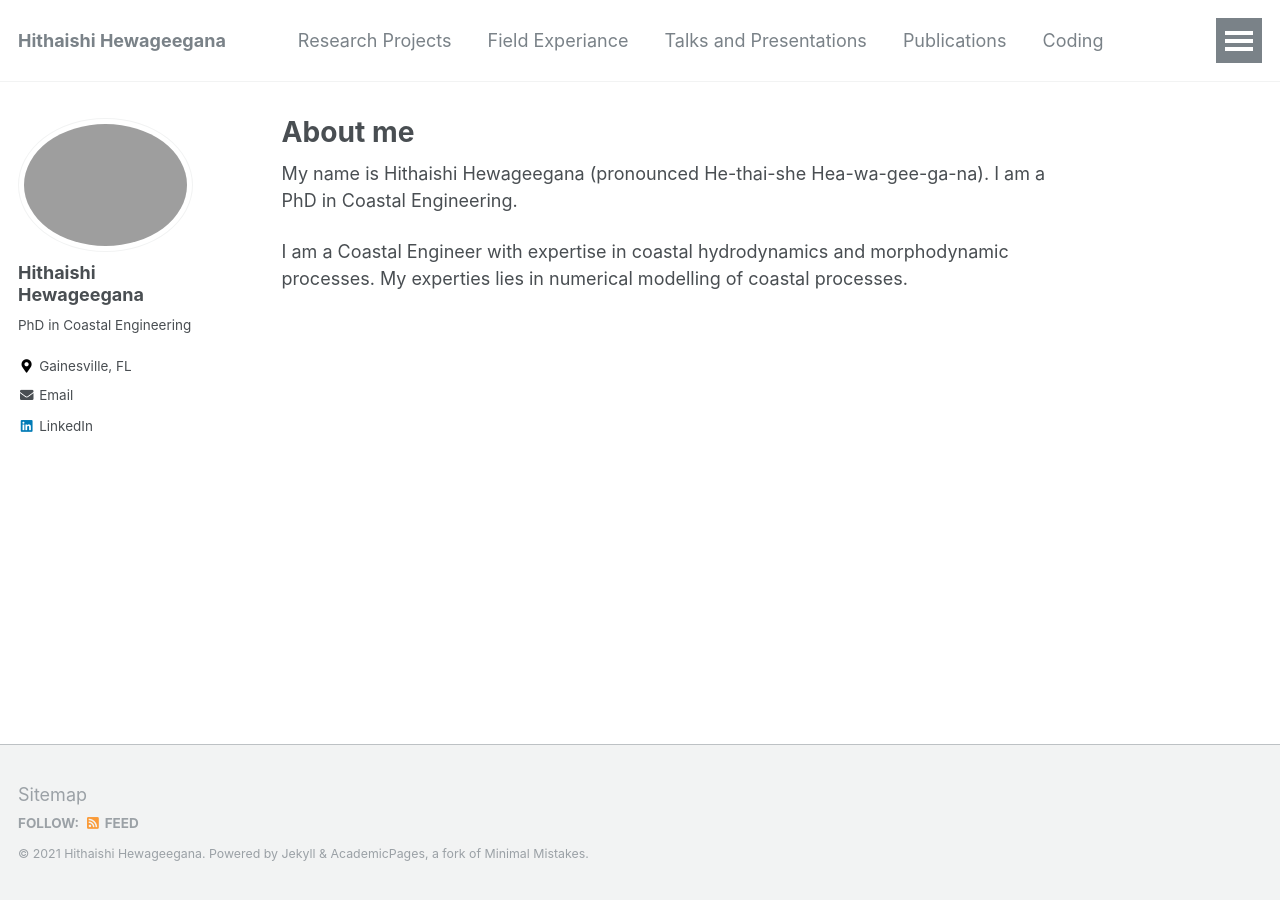
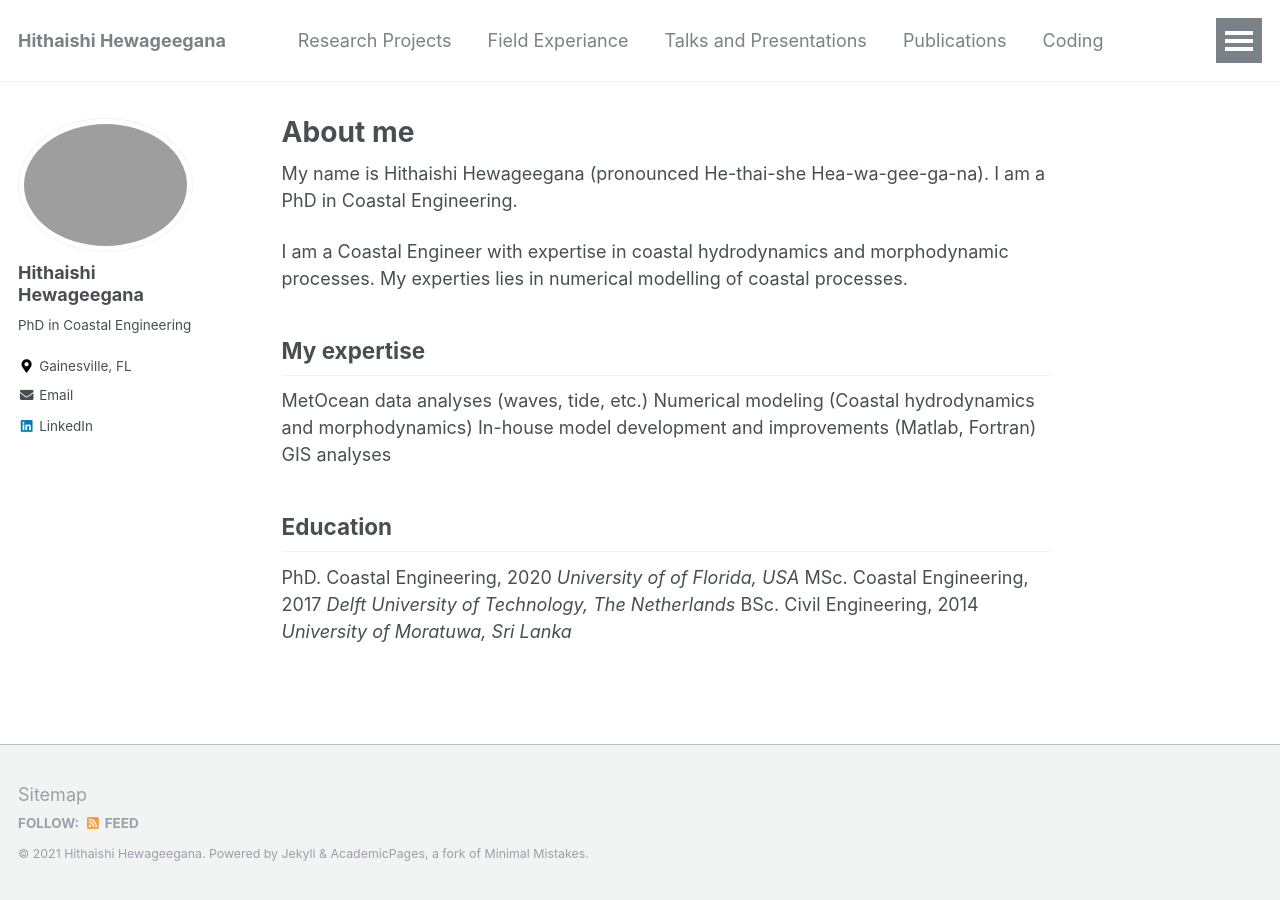
Before and after one commit to Hithaishi-H/Hithaishi, a Jekyll site: the page built from _pages/about.md, in a window 1280 px wide. Built offline with Jekyll 4.4.1, drawn with Linux system fonts in a browser that asks for light colours.

Commit message:
Update about.md

```diff
--- a/_pages/about.md
+++ b/_pages/about.md
@@ -12,3 +12,19 @@ My name is Hithaishi Hewageegana (pronounced He-thai-she Hea-wa-gee-ga-na).
 I am a PhD in Coastal Engineering.
 
 I am a Coastal Engineer with expertise in coastal hydrodynamics and morphodynamic processes. My experties lies in numerical modelling of coastal processes.
+
+My expertise
+---------------
+MetOcean data analyses (waves, tide, etc.)
+Numerical modeling (Coastal hydrodynamics and morphodynamics)
+In-house model development and improvements (Matlab, Fortran)
+GIS analyses
+
+Education
+---------------
+PhD. Coastal Engineering, 2020
+*University of of Florida, USA*
+MSc. Coastal Engineering, 2017
+*Delft University of Technology, The Netherlands*
+BSc. Civil Engineering, 2014
+*University of Moratuwa, Sri Lanka*
```
